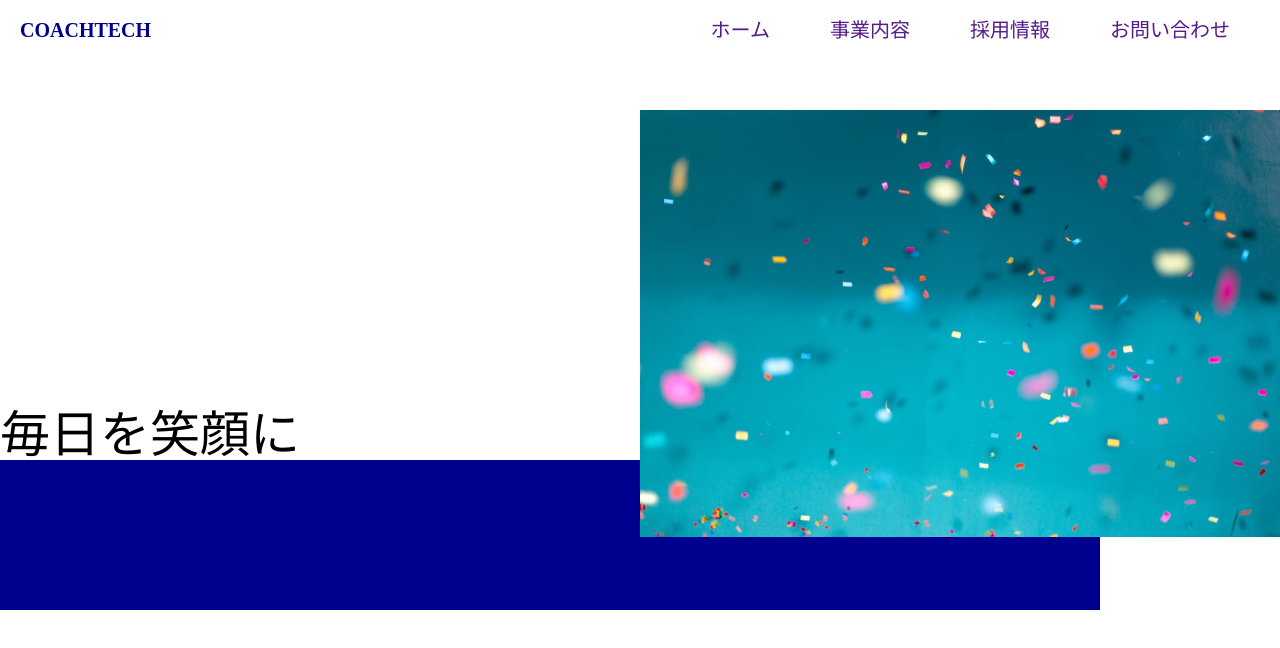
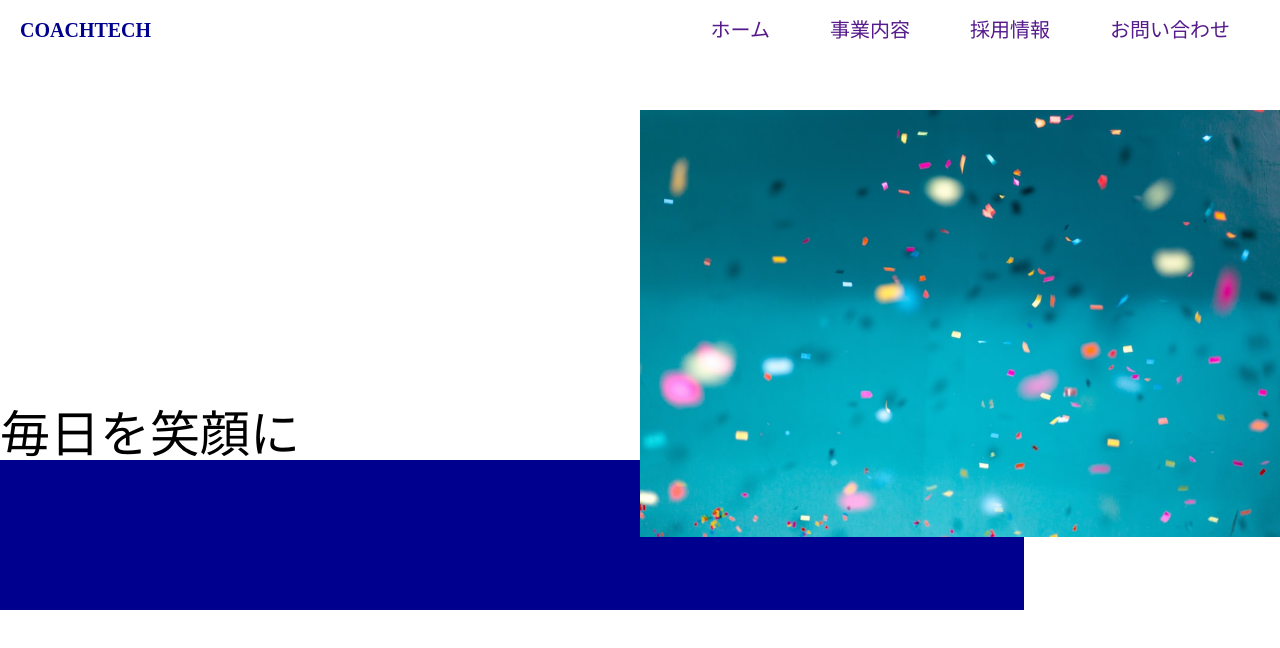
Before and after one commit to fujiikenichirou/20231003_fujii_css, a plain HTML site: page index.html in a window 1280 px wide. Drawn offline with Linux system fonts and the light colour scheme.

Commit message:
BOX修正

```diff
--- a/css/style.css
+++ b/css/style.css
@@ -40,7 +40,7 @@
 .blue-box {
     position: absolute;
     background-color: rgb(0, 0, 142);
-    width: 1100px;
+    width: 80vw;
     height: 150px;
     z-index: -10;
 }
```
